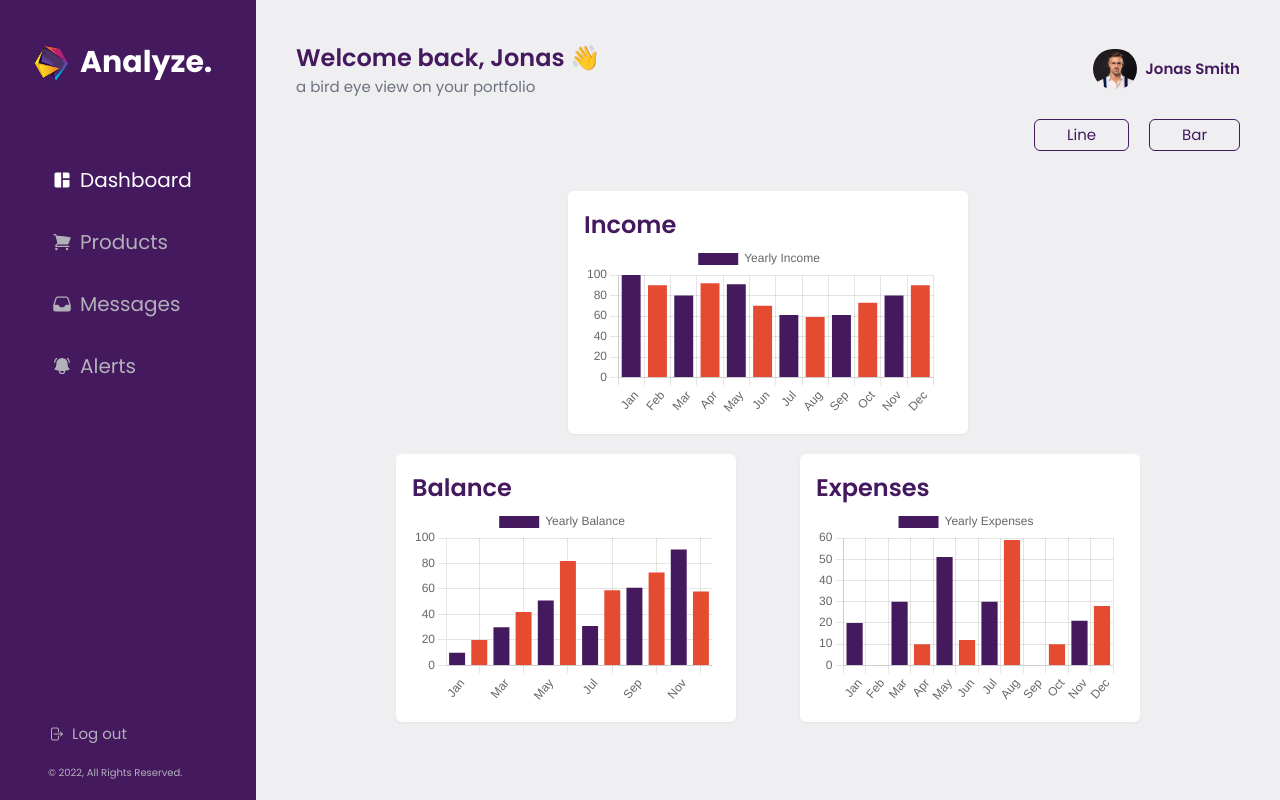
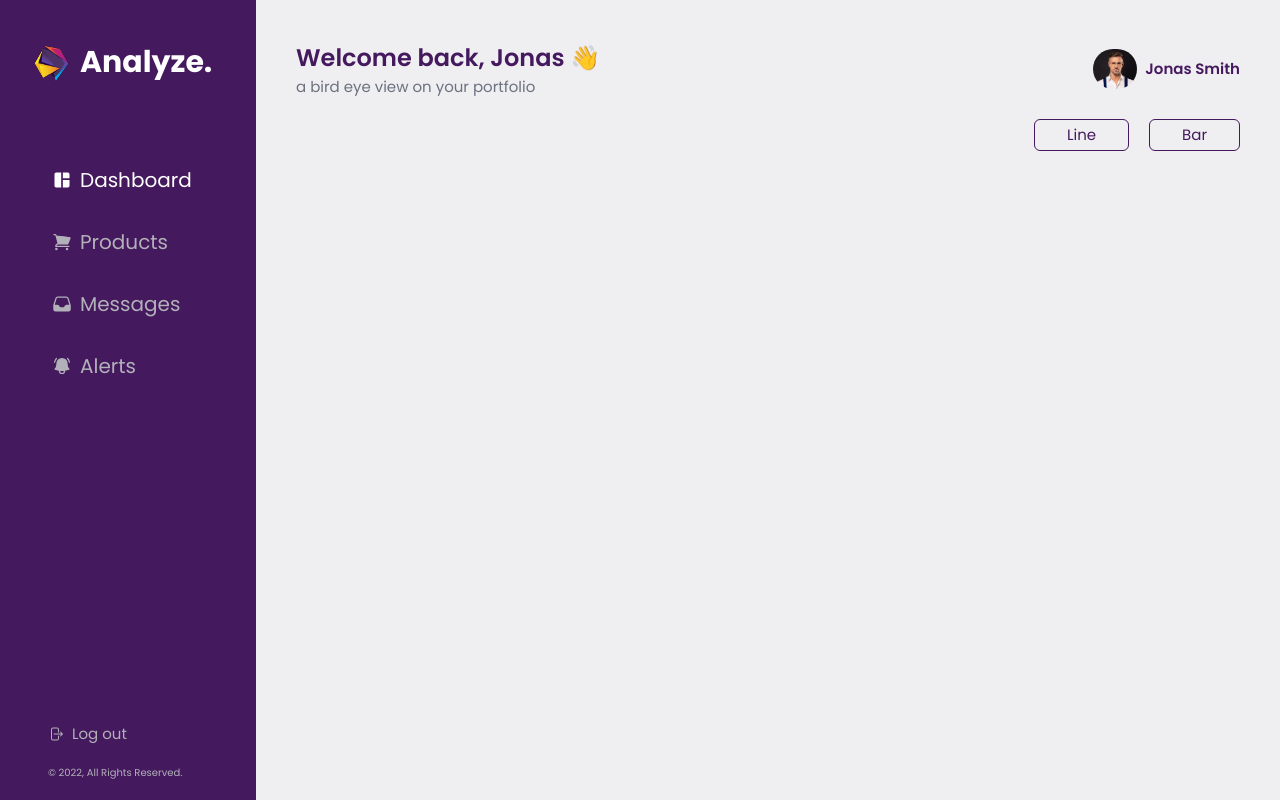
Before and after one commit to namyakhan/analyze, a Next.js app: page /bar in a window 1280 px wide. Built offline with nearby package versions, Linux system fonts and the light colour scheme.

Commit message:
removed bar charts

```diff
--- a/components/CardsLine.js
+++ b/components/CardsLine.js
@@ -5,10 +5,10 @@ import IncomeChart from "./IncomeChart";
 const CardsLine = () => {
   return (
     <div className=" flex flex-col items-center space-y-5 container mx-auto p-5 md:px-10  ">
-      <IncomeChart />
+      {/* <IncomeChart /> */}
       <div className="flex flex-col items-center md:flex md:flex-row md:item-center space-y-5 md:space-y-0 md:space-x-10">
         <BalanceChart />
-        <ExpensesChart />
+        {/* <ExpensesChart /> */}
       </div>
     </div>
   );
--- a/pages/bar.js
+++ b/pages/bar.js
@@ -14,10 +14,10 @@ const bar = () => {
         <div className="w-screen ">
           <Hero />
           <div className=" flex flex-col items-center space-y-5 container mx-auto p-5 md:px-10 md:py-10">
-            <BarChart3 />
+            {/* <BarChart3 /> */}
             <div className="flex flex-col items-center md:flex md:flex-row md:items-center md:justify-evenly space-y-5 md:space-y-0 md:space-x-16">
-              <BarChart1 />
-              <BarChart2 />
+              {/* <BarChart1 /> */}
+              {/* <BarChart2 /> */}
             </div>
           </div>
         </div>
```
